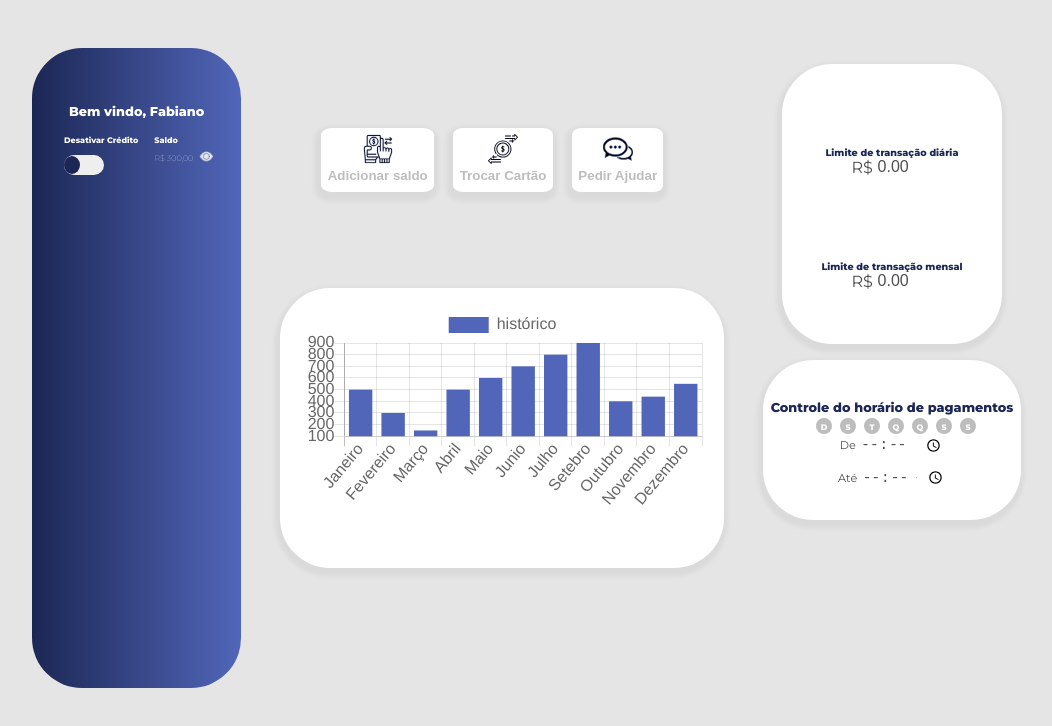
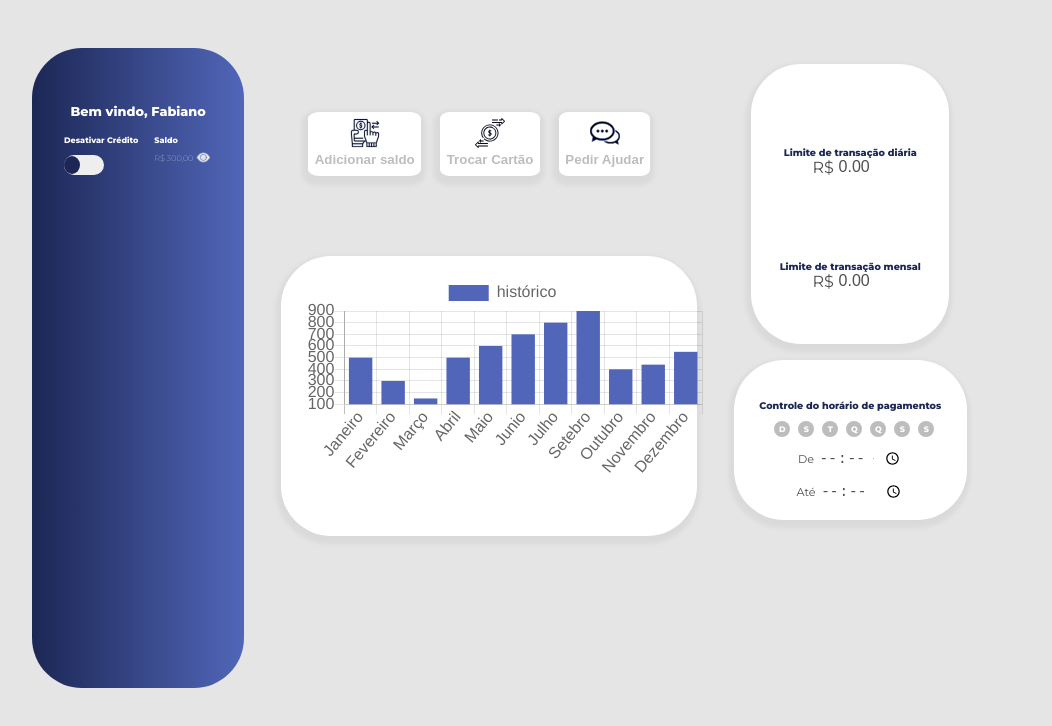
Before and after one commit to joaoigormatos/contacless_payment, a website with bundled scripts: page app/web/pages/Dashboard/dashboard.html in a window 1280 px wide. Shown: the whole page, without its empty margins (16-1068 px from the left). Built offline with nearby package versions, Linux system fonts and the light colour scheme.

Commit message:
fixed the eye and days of week bug

```diff
--- a/app/web/pages/Dashboard/dashboard-media-querie.css
+++ b/app/web/pages/Dashboard/dashboard-media-querie.css
@@ -13,10 +13,10 @@
   }
 
   .headerContainer{
-    display:inline-block;
     width: 100%;
     height: 6rem;
     font-weight: bold;
+    padding: 0;
     color: white;
     background-image: linear-gradient( to right, var(--dark-blue-color), var(--blue-color));
     border-bottom-right-radius: 50px;
@@ -135,9 +135,7 @@
     font-weight: 50;
   }
   #balanceHider{
-    position: relative;
-    top: -4px;
-    left: 6px;
+    margin-top: -0.01rem;
   }
 
   .containerCard{
--- a/app/web/pages/Dashboard/dashboard.css
+++ b/app/web/pages/Dashboard/dashboard.css
@@ -35,7 +35,7 @@
 
 
 .btnContainer{
-  margin: 5rem;
+  margin: 4rem;
 
   display: flex;
   flex-direction: row;
@@ -133,6 +133,7 @@ input[type='time']:focus{
 }
 
 .timeSetContainer{
+  margin-top: 0.7rem;
   margin-bottom: 0.7rem;
 }
 
@@ -180,9 +181,8 @@ input[type='time']:focus{
 
 
 #balanceHider{
-  position: relative;
-  top: -4px;
-  left: 6px;
+  margin-top: -3px;
+  margin-left: 3px;
 }
 
 .containerCard{
@@ -237,7 +237,7 @@ h3{
   padding: 0.5rem;
 }
 .hourContainer h3{
-  font-size: 0.8rem;
+  font-size: 0.6rem;
 }
 
 .hourContainer p {
@@ -257,13 +257,11 @@ h3{
   display: flex;
   list-style: none;
   flex-direction: row;
-  justify-content: flex-start !important;
-  margin-top: 0.2rem;
-  align-self: flex-start;
+  margin-top: 0.6rem;
   padding: 0;
 }
 .weekItem{
-  display: inline-block;
+
   background-color: var(--btn--color);
   border-radius: 1.2rem;
   color: white ;
@@ -271,11 +269,12 @@ h3{
   top: 1rem;
   width: 1rem;
   height: 1rem;
-  padding: 1px;
+  padding: 3px;
   font-size: 0.5rem;
   font-weight: bold;
   margin-left: .5rem;
   cursor: pointer;
+
 }
 
 .hiderValue{
@@ -286,10 +285,8 @@ p{
 }
 
 .weekItemText{
-  position: relative;
-  top: 0.2rem;
-  align-self: center;
-  justify-self: center;
+
+
 }
 
 
```
Also changed, not shown: app/web/assets/icons/eye-off.svg.
